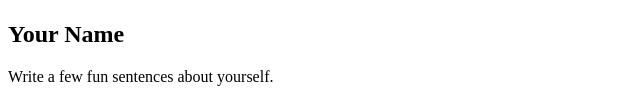
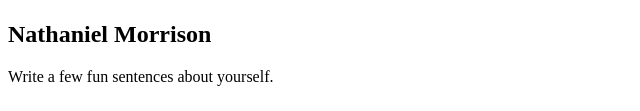
Before and after one commit to natexco/-day1-profile-card, a plain HTML site: page index.html in a window 1280 px wide. Shown: the part 311-422 px from the top of the page, without its empty margins (0-640 px from the left). Drawn offline with Linux system fonts and the light colour scheme.

Commit message:
Update index.html

```diff
--- a/index.html
+++ b/index.html
@@ -12,8 +12,7 @@
 
   <img src=https://www.google.com/url?sa=i&url=https%3A%2F%2Fx.com%2Fbaobao_solana&psig=AOvVaw02N-SnFs3GS9xoZNRqqa33&ust=1745937961330000&source=images&cd=vfe&opi=89978449&ved=0CBQQjRxqFwoTCJCwv_P7-owDFQAAAAAdAAAAABA5 alt="Profile Picture">
 
-  <!-- Name -->
-  <h2 class="_________">Your Name</h2>
+  <h2 class="_________">Nathaniel Morrison</h2>
 
   <!-- Bio -->
   <p class="_________">Write a few fun sentences about yourself.</p>
```
